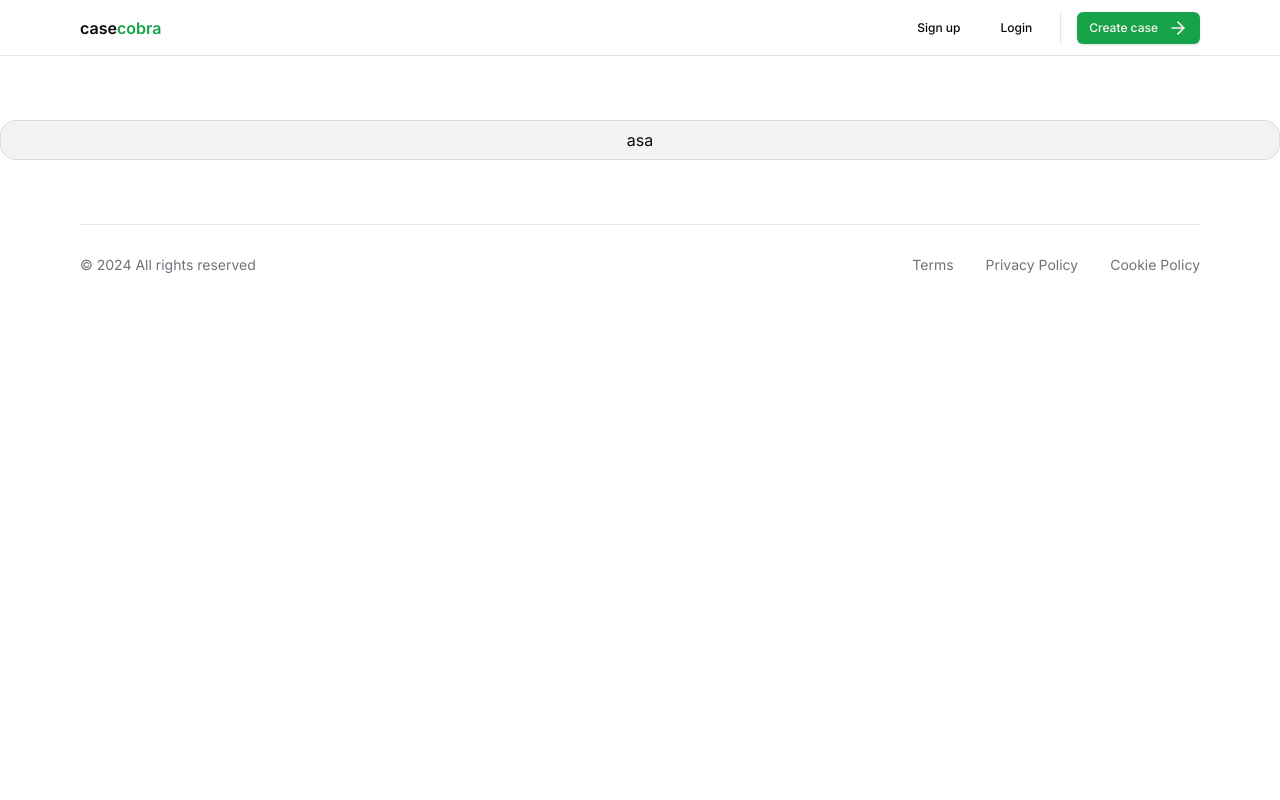
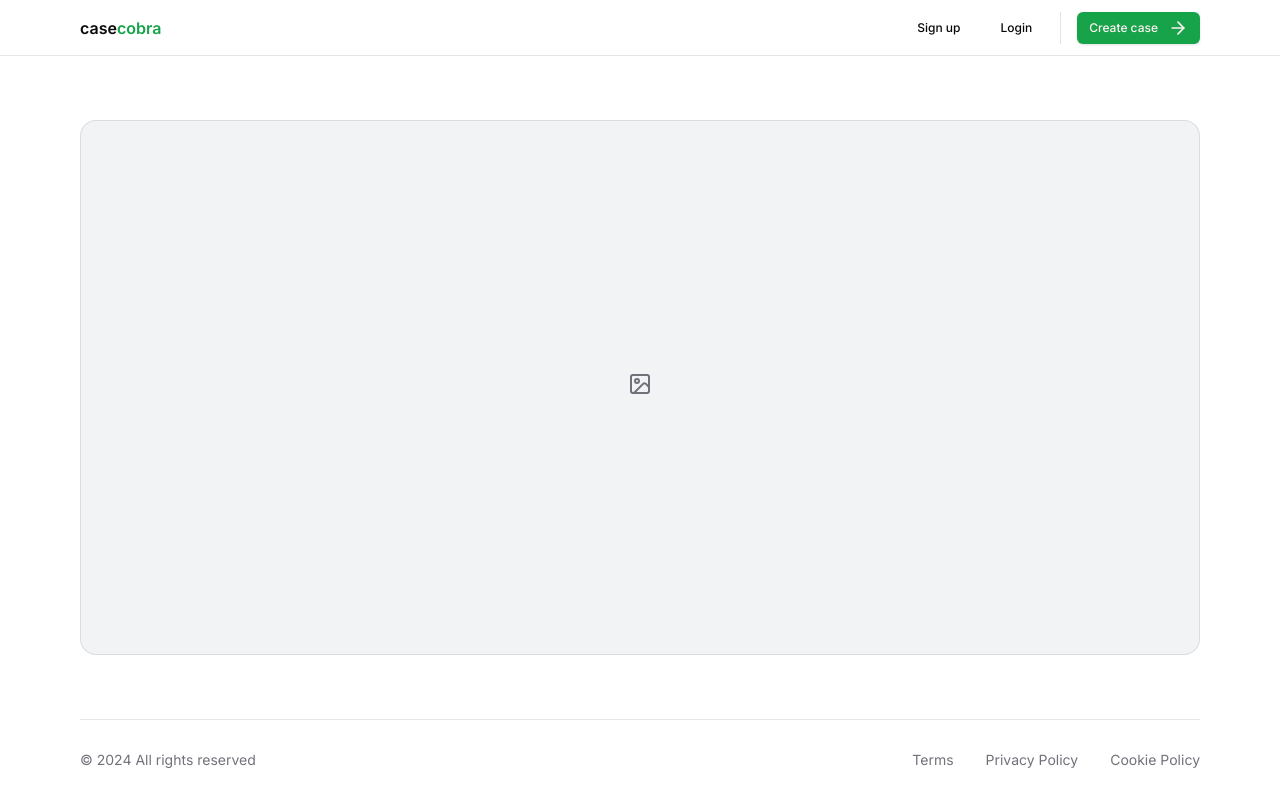
Before and after one commit to Victor-Hu66/casecobra-dev, a Next.js app: page /configure/upload in a window 1280 px wide. Built offline with nearby package versions, Linux system fonts and the light colour scheme; no server answers.

Commit message:
add upload page part-1

```diff
--- /dev/null
+++ b/src/app/configure/layout.tsx
@@ -0,0 +1,12 @@
+import MaxWidthWrapper from "@/components/MaxWidthWrapper"
+import { ReactNode } from "react"
+
+const Layout = ({children} : {children: ReactNode}) => {
+ return (
+    <MaxWidthWrapper className="flex-1 flex flex-col">
+        {children}
+    </MaxWidthWrapper>
+ )
+}
+
+export default Layout
--- a/src/app/configure/upload/page.tsx
+++ b/src/app/configure/upload/page.tsx
@@ -1,6 +1,7 @@
-"use client"
+"use client";
 
 import { cn } from "@/lib/utils";
+import { Image, Loader2, MousePointerSquareDashed } from "lucide-react";
 import { useState } from "react";
 import Dropzone, { FileRejection } from "react-dropzone";
 
@@ -9,6 +10,8 @@ const Page = () => {
 
   const onDropRejected = () => {};
   const onDropAccepted = () => {};
+
+  const isUploading = false;
 
   return (
     <div
@@ -29,16 +32,25 @@ const Page = () => {
           onDragEnter={() => setIsDragOver(true)}
           onDragLeave={() => setIsDragOver(false)}
         >
-            {({getRootProps, getInputProps}) => (
-                <div className="h-full w-full flex-1 flex flex-col items-center justify-center" {...getRootProps()}>
-                    <input {...getInputProps()}/> asa
-                </div>
-            )}
+          {({ getRootProps, getInputProps }) => (
+            <div
+              className="h-full w-full flex-1 flex flex-col items-center justify-center"
+              {...getRootProps()}
+            >
+              <input {...getInputProps()} />
+              {isDragOver ? (
+                <MousePointerSquareDashed className="h-6 w-6 text-zinc-500 mb-2" />
+              ) : isUploading ? (
+                <Loader2 className="animate-spin h-6 w-6 text-zinc-500 mb-2" />
+              ) : (
+                <Image className="h-6 w-6 text-zinc-500 mb-2" />
+              )}
+            </div>
+          )}
         </Dropzone>
       </div>
     </div>
   );
 };
 
-
-export default Page
+export default Page;
--- a/src/app/layout.tsx
+++ b/src/app/layout.tsx
@@ -19,9 +19,11 @@ export default function RootLayout({
   return (
     <html lang="en">
       <body className={inter.className}>
-        <Navbar/>
-        {children}
-        <Footer/>
+        <Navbar />
+        <main className="flex flex-col min-h-[calc(100vh-3.5rem-1px)]">
+          <div className="flex flex-1 flex-col h-full">{children}</div>
+        <Footer />
+        </main>
       </body>
     </html>
   );
```
